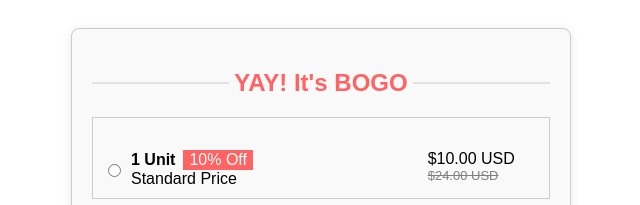
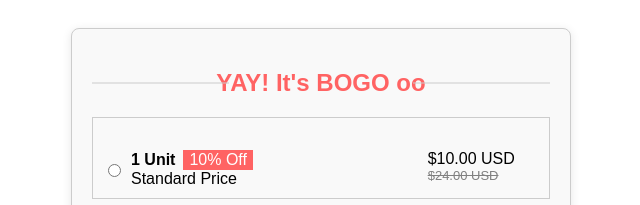
Before and after one commit to Ankitnext/Cart, a plain HTML site: page index.html in a window 1280 px wide. Shown: the top 205 px of the page, 319-959 px from the left. Drawn offline with Linux system fonts and the light colour scheme.

Commit message:
chnged from terminafcfvl

```diff
--- a/index.html
+++ b/index.html
@@ -19,7 +19,7 @@
 
                     <div>
                         <div id="c1">
-                            <h2 class="card-title"><span id="ln"></span>YAY! It's BOGO <span></span> </h2>
+                            <h2 class="card-title"><span id="ln"></span>YAY! It's BOGO oo<span></span> </h2>
                         </div>
                         <form action="">
                             <div class="unit">
```
